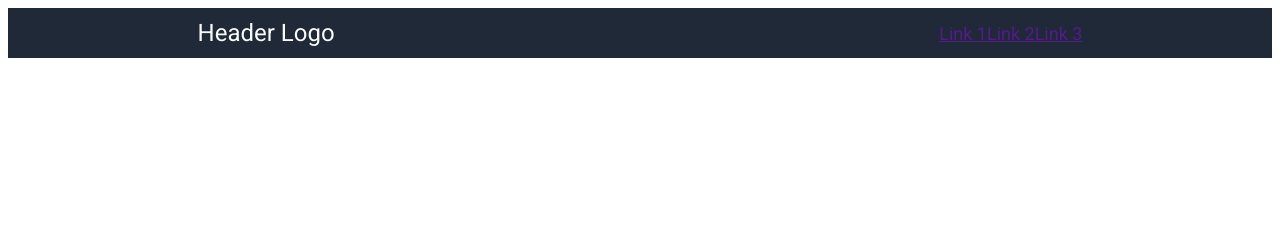
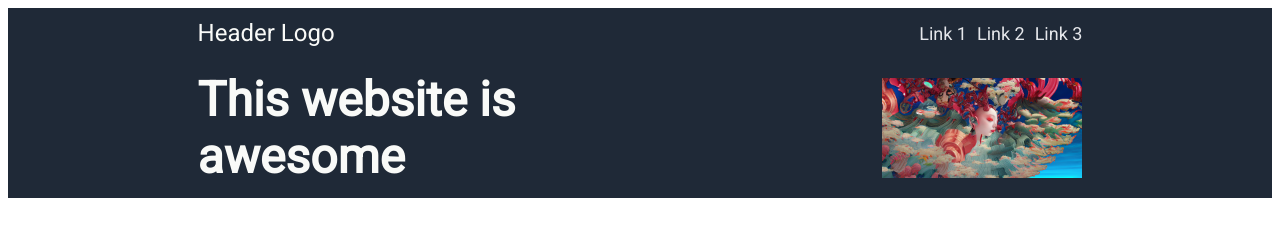
Before and after one commit to b0esium/landing-page, a plain HTML site: page index.html in a window 1280 px wide. Drawn offline with Linux system fonts and the light colour scheme.

Commit message:
Finish top section

```diff
--- a/index.html
+++ b/index.html
@@ -1,35 +1,38 @@
 <!DOCTYPE html>
 <html lang="en">
   <head>
-    <meta charset="UTF-8">
-    <meta http-equiv="X-UA-Compatible" content="IE=edge">
-    <meta name="viewport" content="width=device-width, initial-scale=1.0">
-    <link rel="stylesheet" href="style.css">
-    <link rel="preconnect" href="https://fonts.googleapis.com">
-    <link rel="preconnect" href="https://fonts.gstatic.com" crossorigin>
-    <link href="https://fonts.googleapis.com/css2?family=Roboto&display=swap" rel="stylesheet">
+    <meta charset="UTF-8" />
+    <meta http-equiv="X-UA-Compatible" content="IE=edge" />
+    <meta name="viewport" content="width=device-width, initial-scale=1.0" />
+    <link rel="stylesheet" href="style.css" />
+    <link rel="preconnect" href="https://fonts.googleapis.com" />
+    <link rel="preconnect" href="https://fonts.gstatic.com" crossorigin />
+    <link
+      href="https://fonts.googleapis.com/css2?family=Roboto&display=swap"
+      rel="stylesheet"
+    />
     <title>Landing Page</title>
   </head>
   <body>
-    <div class="hero">
+    <div class="header-container">
       <div class="header">
-            <div class="header-logo">
-                Header Logo
-            </div>
+        <div class="header-logo">Header Logo</div>
         <div class="header-links">
           <a href="">Link 1</a>
           <a href="">Link 2</a>
           <a href="">Link 3</a>
         </div>
       </div>
-        <!-- <div class="hero-main">
+    </div>
+    <div class="hero-container">
+      <div class="hero">
         <div class="hero-intro">
           <h1>This website is awesome</h1>
         </div>
         <div class="hero-image">
-                <img src="img.jpg" alt="Autumn leaves">
+          <img src="img.png" alt="AI art" />
         </div>
-        </div> -->
+      </div>
     </div>
   </body>
 </html>
--- a/style.css
+++ b/style.css
@@ -2,11 +2,14 @@
     font-family: "Roboto", sans-serif;
 }
 
-.hero {
+/* header */
+
+.header-container {
     display: flex;
     justify-content: center;
     background-color: #1F2937;
     color: #F9FAF8;
+    padding-bottom: 20px;
 }
 
 .header {
@@ -26,11 +29,44 @@
 .header-links {
     display: flex;
     justify-content: flex-end;
+}
+
+.header-links a {
+    padding-left: 10px;
     color: #E5E7EB;
     font-size: 18px;
+    text-decoration: none;
+}
+
+/* hero */
+
+.hero-container {
+    display: flex;
+    justify-content: center;
+    background-color: #1F2937;
+    color: #F9FAF8;
+    padding-bottom: 20px;
+}
+
+.hero {
+    height: 100px;
+    width: 70%;
+    display: flex;
+    justify-content: space-between;
+    align-items: center;
+}
+
+.hero-intro {
+    display: flex;
+    width: 50%;
 }
 
 .hero-intro h1 {
     font-size: 48px;
     font-weight: extra-bold;
 }
+
+.hero-image {
+    display: flex;
+    height: 100%;
+}
```
Also changed, not shown: img.png (added), 2 other files. Lines whose indentation alone changed are shown as unchanged.
